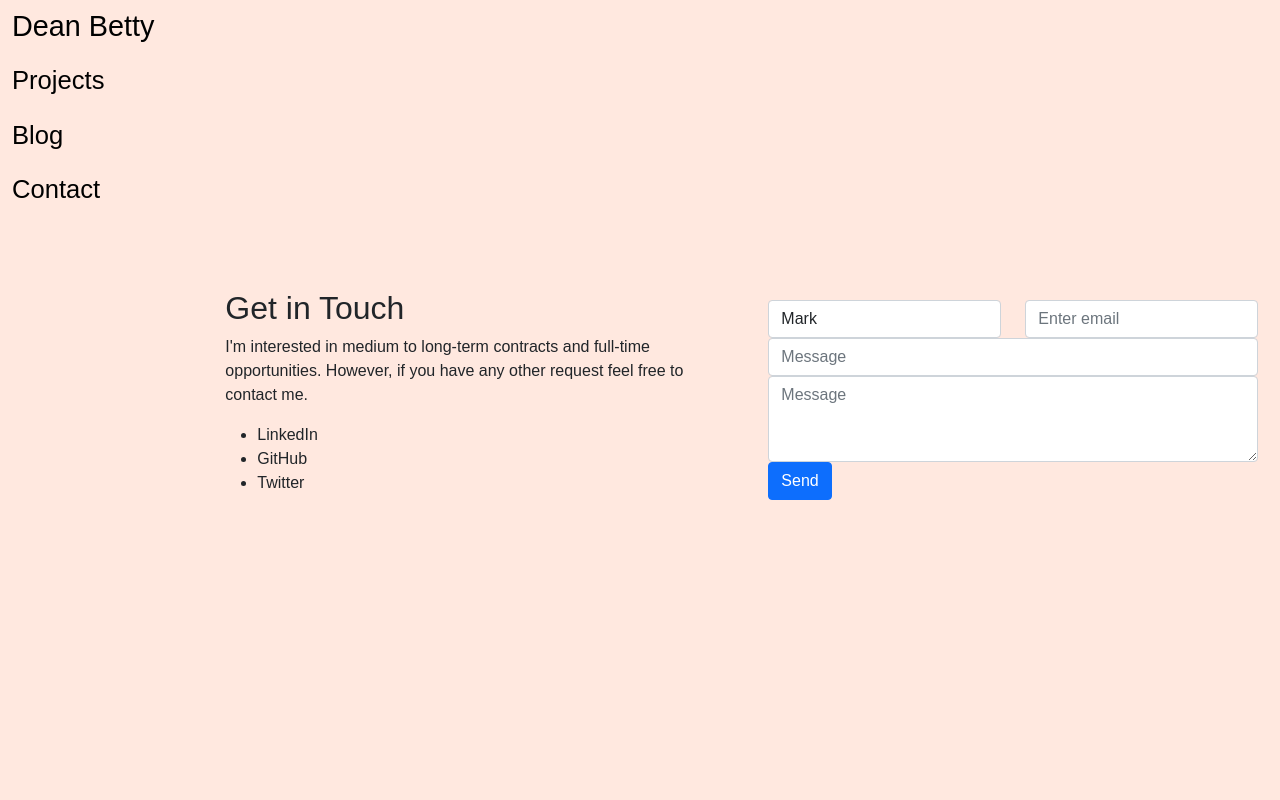
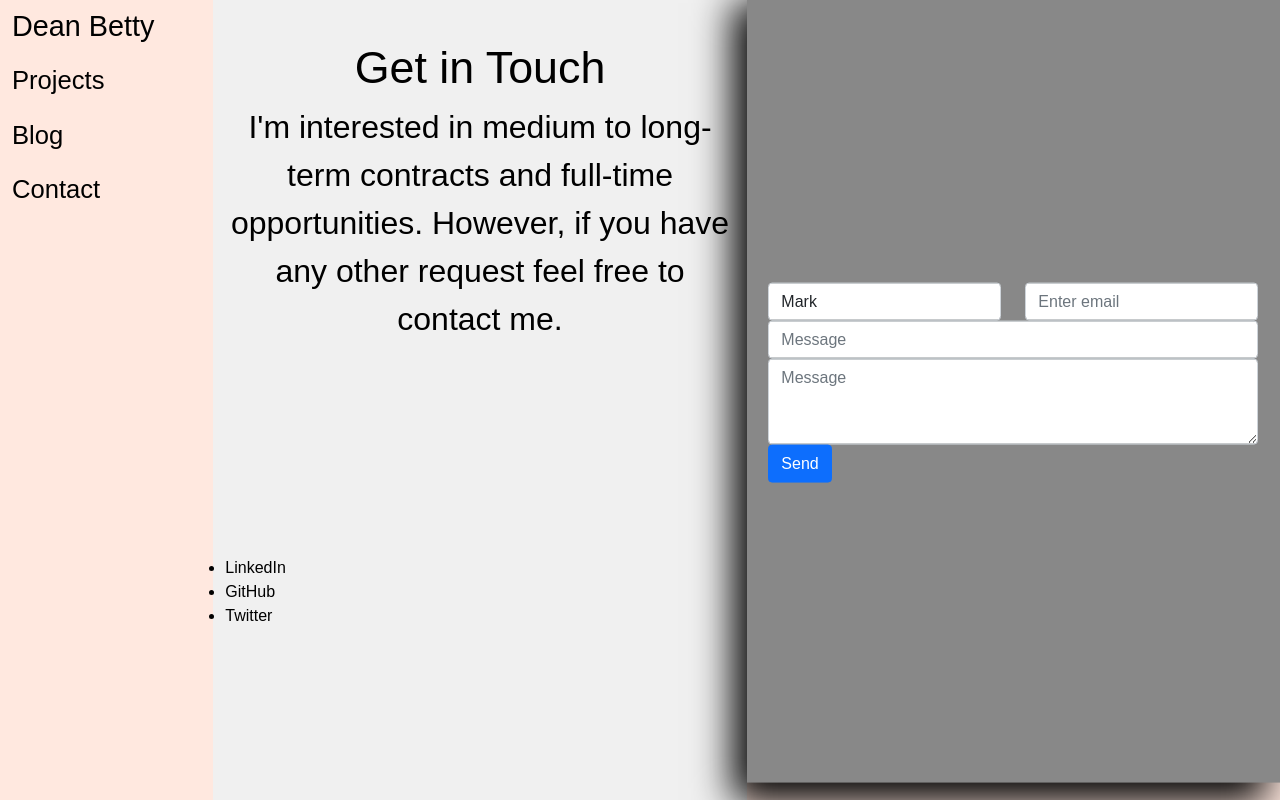
Before and after one commit to deanpointblank/Portfolio_v3, a React (Create React App) app: page /contact in a window 1280 px wide. Built offline with nearby package versions, Linux system fonts and the light colour scheme; a web font is replaced by a local one.

Commit message:
add styling to contact page

```diff
--- a/src/Components/contactBlurb.js
+++ b/src/Components/contactBlurb.js
@@ -1,19 +1,25 @@
 import React, { Component } from 'react';
+import { Row } from 'react-bootstrap';
+import { findRenderedDOMComponentWithTag } from 'react-dom/test-utils';
 
 export const ContactBlurb = () => {
     return(
-        <div>
+        <>
+            <Row className="h-50 contactBlurb-text text-center d-flex align-content-center justify-content-center flex-wrap">
                 <h2>Get in Touch</h2>
                 <p>
                     I'm interested in medium to long-term contracts
                     and full-time opportunities. However, if you
                     have any other request feel free to contact me.
                 </p>
+            </Row>
+            <Row className="h-50 contactBlurb-text text-right d-flex align-content-center justify-content-center flex-wrap">
                 <ul>
                     <li>LinkedIn</li>
                     <li>GitHub</li>
                     <li>Twitter</li>
                 </ul>
-        </div>
+            </Row>
+        </>
     )
 }
--- a/src/Containers/contact.js
+++ b/src/Containers/contact.js
@@ -8,10 +8,10 @@ export default class ContactContainer extends Component {
     render(){
         return(
             <Row className="h-100">
-                <Col className="h-100 d-flex align-content-center justify-content-center flex-wrap">
+                <Col className="h-100 contactBlurb">
                     <ContactBlurb />
                 </Col>
-                <Col className="h-100 d-flex align-content-center justify-content-center flex-wrap">
+                <Col className="h-100 d-flex align-content-center justify-content-center flex-wrap contactForm homeAbout">
                     <ContactForm />
                 </Col>
             </ Row>
--- a/src/index.css
+++ b/src/index.css
@@ -91,3 +91,17 @@ body {
   /* box-shadow: -14px 14px 37px 0px rgba(0, 0, 0, 1); */
   transform: translatey(0px);
 }
+
+/* Contact Page */
+.contactBlurb {
+  background-color: #f0f0f0;
+  color: black;
+}
+
+.contactBlurb-text h2 {
+  font-size: 3.5vw;
+}
+
+.contactBlurb-text p {
+  font-size: 2.5vw;
+}
```
Lines whose indentation alone changed are shown as unchanged.
